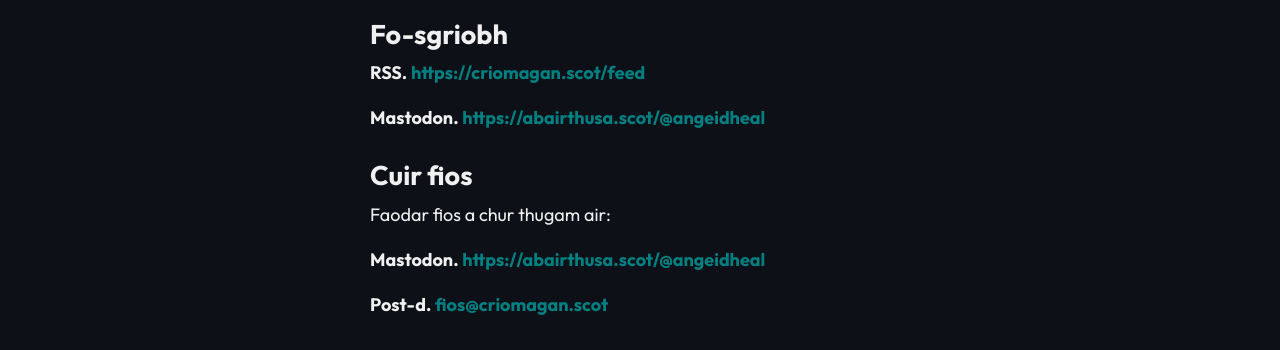
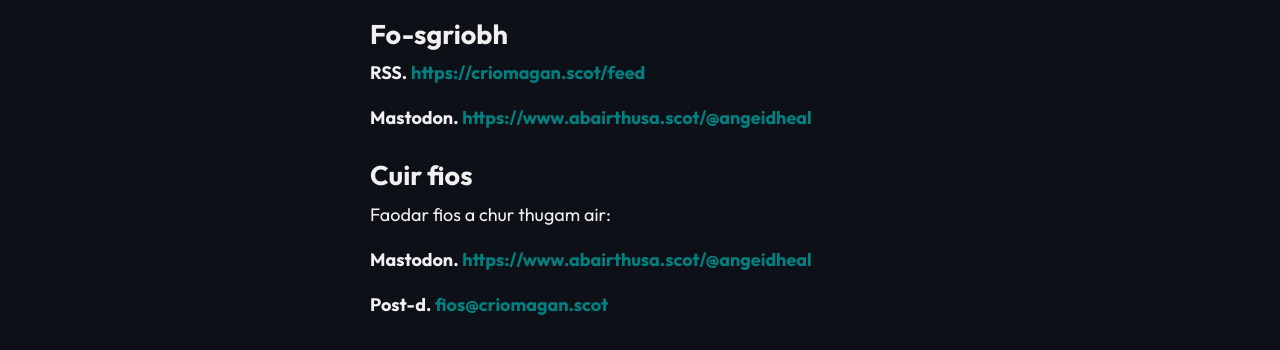
Before and after one commit to angeidheal/angeidheal.github.io, a Jekyll site: the page built from mu-mo-dheidhinn.md, in a window 1280 px wide. Shown: the part 1014-1364 px from the top of the page. Built offline with Jekyll 4.4.1, drawn with Linux system fonts in a browser that asks for light colours; nearby versions of some CDN libraries; part of the change alters nothing that is shown.

```diff
--- a/mu-mo-dheidhinn.md
+++ b/mu-mo-dheidhinn.md
@@ -26,13 +26,13 @@ Tha mi nam bhìogan.
 
 **RSS.** [https://criomagan.scot/feed](https://criomagan.scot/feed)
 
-**Mastodon.** <a rel="me" href="https://abairthusa.scot/@angeidheal">https://abairthusa.scot/@angeidheal</a>
+**Mastodon.** <a rel="me" href="{{ site.mastodon }}">{{ site.mastodon }}</a>
 
 ## Cuir fios
 
 Faodar fios a chur thugam air:
 
-**Mastodon.** <a rel="me" href="https://abairthusa.scot/@angeidheal">https://abairthusa.scot/@angeidheal</a>
+**Mastodon.** <a rel="me" href="{{ site.mastodon }}">{{ site.mastodon }}</a>
 
 **Post-d.** [fios@criomagan.scot](mailto:fios@criomagan.scot)
 
```
